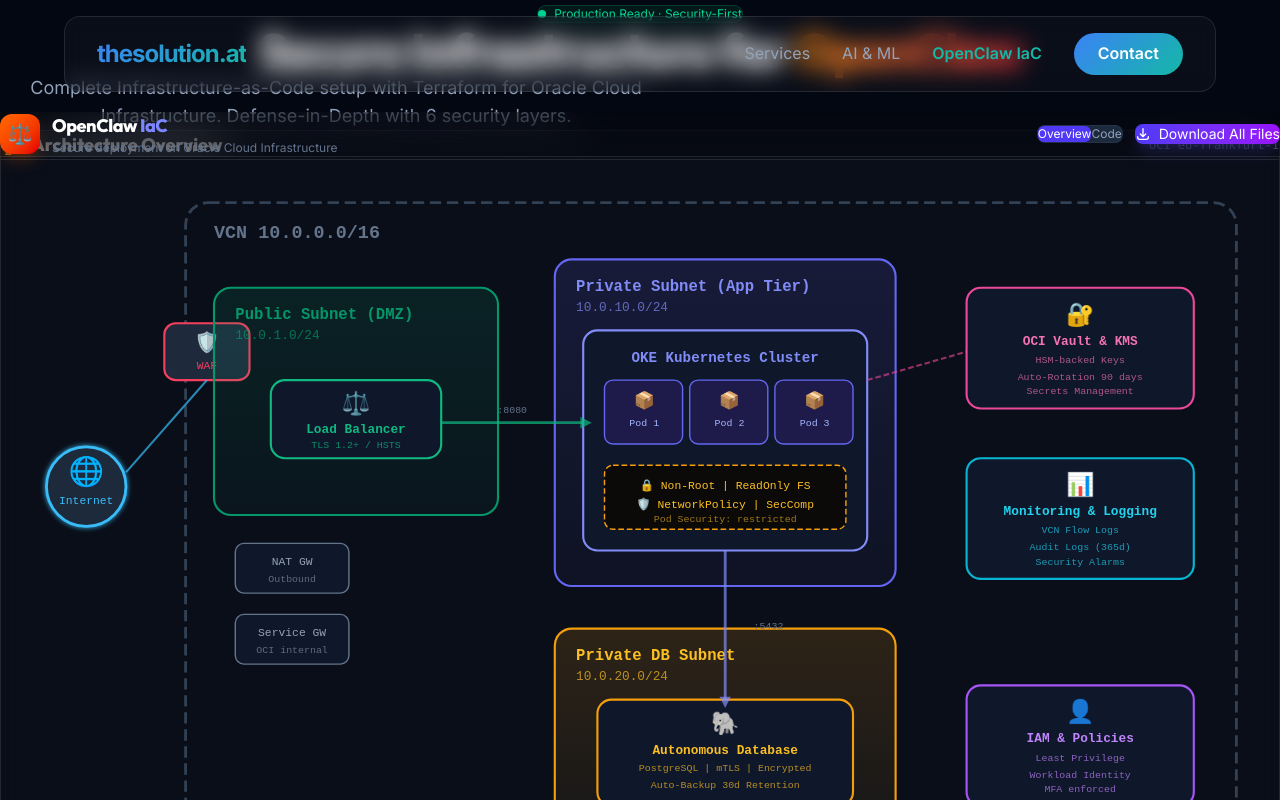
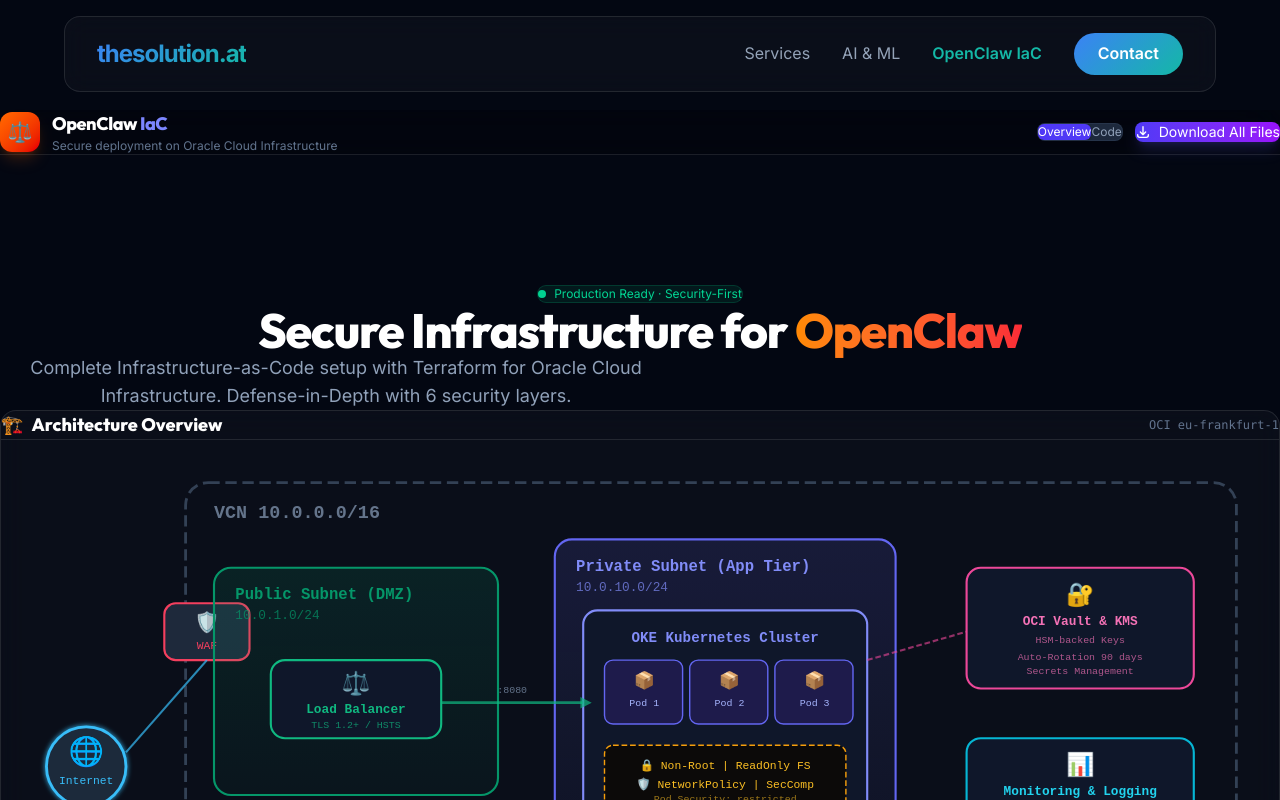
Before and after one commit to foozy74/thesolution.at, a React (Vite) app: page /tools/openclaw-iac in a window 1280 px wide. Shown: the top 800 px of the page. Built offline with nearby package versions, Linux system fonts and the light colour scheme.

Commit message:
fix: use inline styles for spacing to ensure navbar clearance

```diff
--- a/src/tools/openclaw-iac/OpenClawTool.tsx
+++ b/src/tools/openclaw-iac/OpenClawTool.tsx
@@ -114,9 +114,9 @@
   );
 
   return (
-    <div className="min-h-screen bg-[var(--bg-color)] text-slate-200 pt-48">
+    <div className="min-h-screen bg-[var(--bg-color)] text-slate-200" style={{ paddingTop: '220px' }}>
       {/* Header */}
-      <header className="fixed top-28 left-0 right-0 z-40 backdrop-blur-xl bg-black/20 border-b border-white/10">
+      <header className="fixed left-0 right-0 z-40 backdrop-blur-xl bg-black/20 border-b border-white/10" style={{ top: '110px' }}>
         <div className="max-w-[1600px] mx-auto px-4 sm:px-6 py-3 flex items-center justify-between">
           <div className="flex items-center gap-3">
             <div className="w-10 h-10 rounded-xl bg-gradient-to-br from-orange-500 to-red-600 flex items-center justify-center shadow-lg shadow-orange-500/20">
@@ -230,7 +230,7 @@
 
 function OverviewView() {
   return (
-    <main className="max-w-[1600px] mx-auto px-4 sm:px-6 py-8 space-y-10 mt-20">
+    <main className="max-w-[1600px] mx-auto px-4 sm:px-6 py-8 space-y-10" style={{ marginTop: '60px' }}>
       {/* Hero */}
       <div className="text-center space-y-4 py-6">
         <div className="inline-flex items-center gap-2 px-4 py-1.5 bg-emerald-500/10 text-emerald-400 border border-emerald-500/20 rounded-full text-xs font-medium">
```
